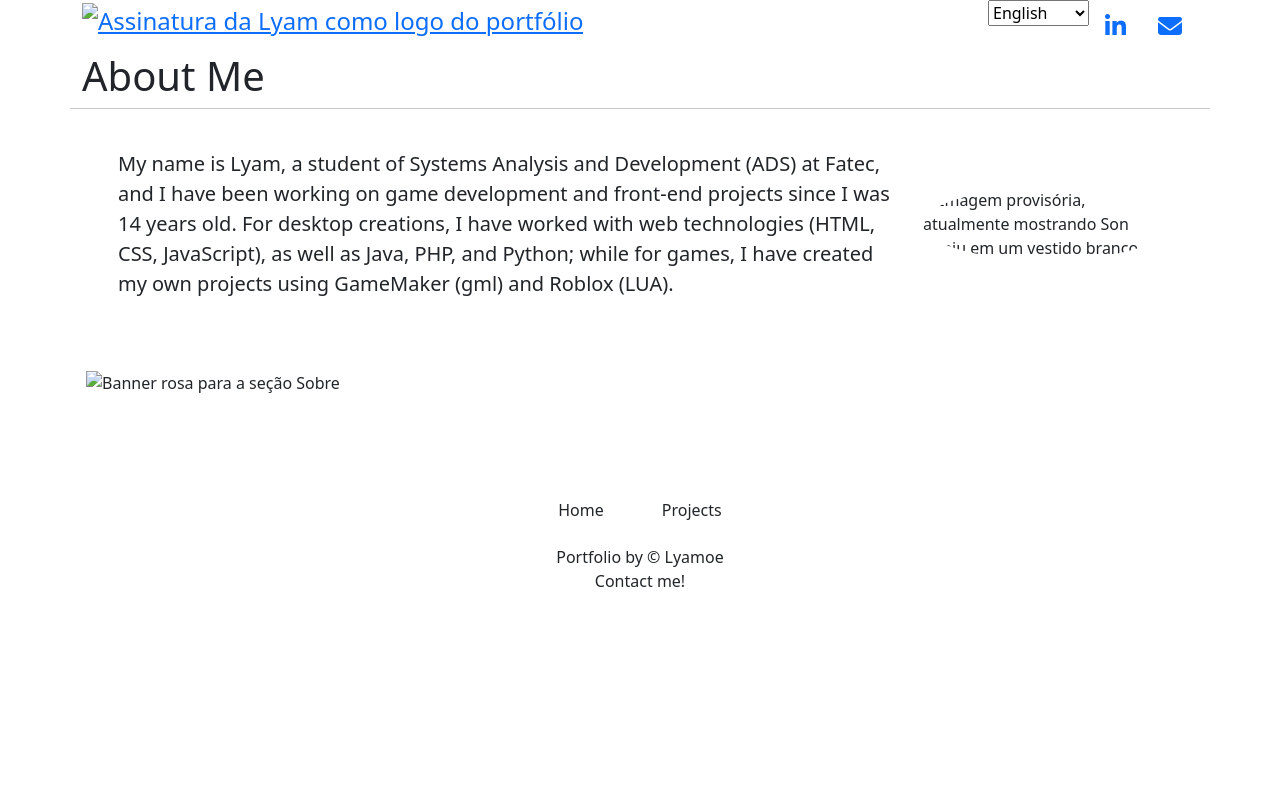
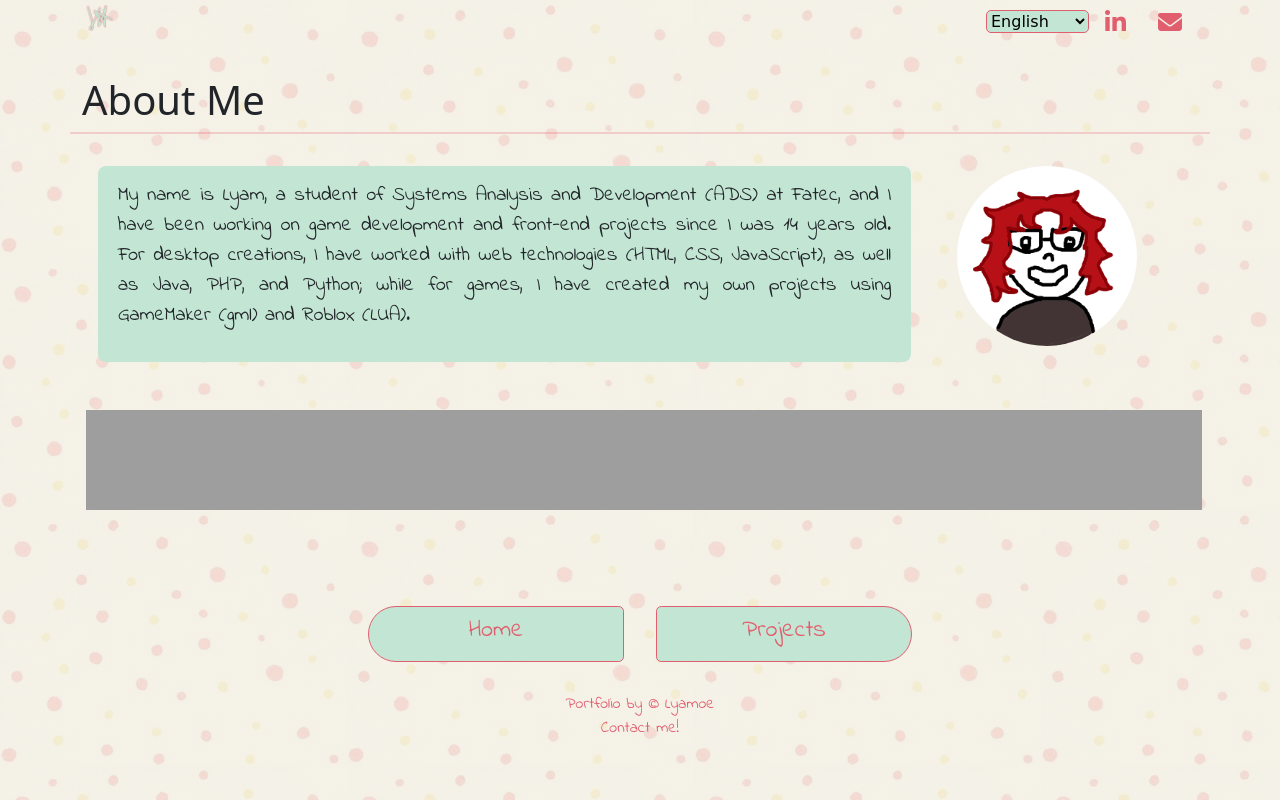
Before and after one commit to Lyamoe/Lyamoe, a plain HTML site: page pages/about.html in a window 1280 px wide. Drawn offline with nearby package versions, Linux system fonts and the light colour scheme; the site is published under a folder, as on GitHub Pages, so addresses that start at the root find nothing; a web font is replaced by a local one.

Commit message:
FIX: fixed misbehaving file paths

```diff
--- a/pages/about.html
+++ b/pages/about.html
@@ -31,12 +31,12 @@
 		<link rel="preconnect" href="https://fonts.gstatic.com" crossorigin />
 
 		<!--? ==================== OUTROS ==================== -->
-		<link rel="stylesheet" href="/styles/style.css" />
+		<link rel="stylesheet" href="../styles/style.css" />
 		<link
 			href="https://fonts.googleapis.com/css2?family=Indie+Flower&family=Bagel+Fat+One&family=Delius&display=swap"
 			rel="stylesheet"
 		/>
-		<link rel="icon" type="image/png" sizes="32x32" href="/img/siteIcon.png" />
+		<link rel="icon" type="image/png" sizes="32x32" href="../img/siteIcon.png" />
 	</head>
 
 	<!--? ==================== HEADER ==================== -->
@@ -44,12 +44,12 @@
 		<header class="row">
 			<a
 				class="fs-4 col-6 logo redish-text"
-				href="/index.html"
+				href="../index.html"
 			>
 				<img
 					height="35px"
 					width="35px"
-					src="/img/siteIcon.png"
+					src="../img/siteIcon.png"
 					alt="Assinatura da Lyam como logo do portfólio"
 			/></a>
 			<nav class="col-6" role="navigation">
@@ -128,7 +128,7 @@
 						<img
 							class="rounded-circle align-self-center"
 							id="profile"
-							src="/img/pfp.jpg"
+							src="../img/pfp.jpg"
 							alt="Imagem provisória, atualmente mostrando Son Hyeju em um vestido branco"
 						/>
 					</figure>
@@ -137,7 +137,7 @@
 				<img
 					id="banner-about"
 					class="img-fluid row h-10vh w-100 object-fit-cover my-5 ms-1"
-					src="/img/banner-about.jpg"
+					src="../img/banner-about.jpg"
 					alt="Banner rosa para a seção Sobre"
 				/>
 			</section>
@@ -147,26 +147,26 @@
 				<a
 					class="page-control lang-pt-br btn redish-text redish-border-1px btn-responsive rounded-start-5 me-2"
 					style="display: none"
-					href="/index.html"
+					href="../index.html"
 				>
 					Inicio
 				</a>
 				<a
 					class="page-control lang-pt-br btn redish-text redish-border-1px btn-responsive rounded-end-5 ms-2"
 					style="display: none"
-					href="/pages/projects.html"
+					href="projects.html"
 				>
 					Projetos
 				</a>
 				<a
 					class="page-control lang-en btn redish-text redish-border-1px btn-responsive rounded-start-5 me-2"
-					href="/index.html"
+					href="../index.html"
 				>
 					Home
 				</a>
 				<a
 					class="page-control lang-en btn redish-text redish-border-1px btn-responsive rounded-end-5 ms-2"
-					href="/pages/projects.html"
+					href="projects.html"
 				>
 					Projects
 				</a>
```
Also changed, not shown: index.html (+4 -4 lines), pages/projects.html (+9 -9 lines).
